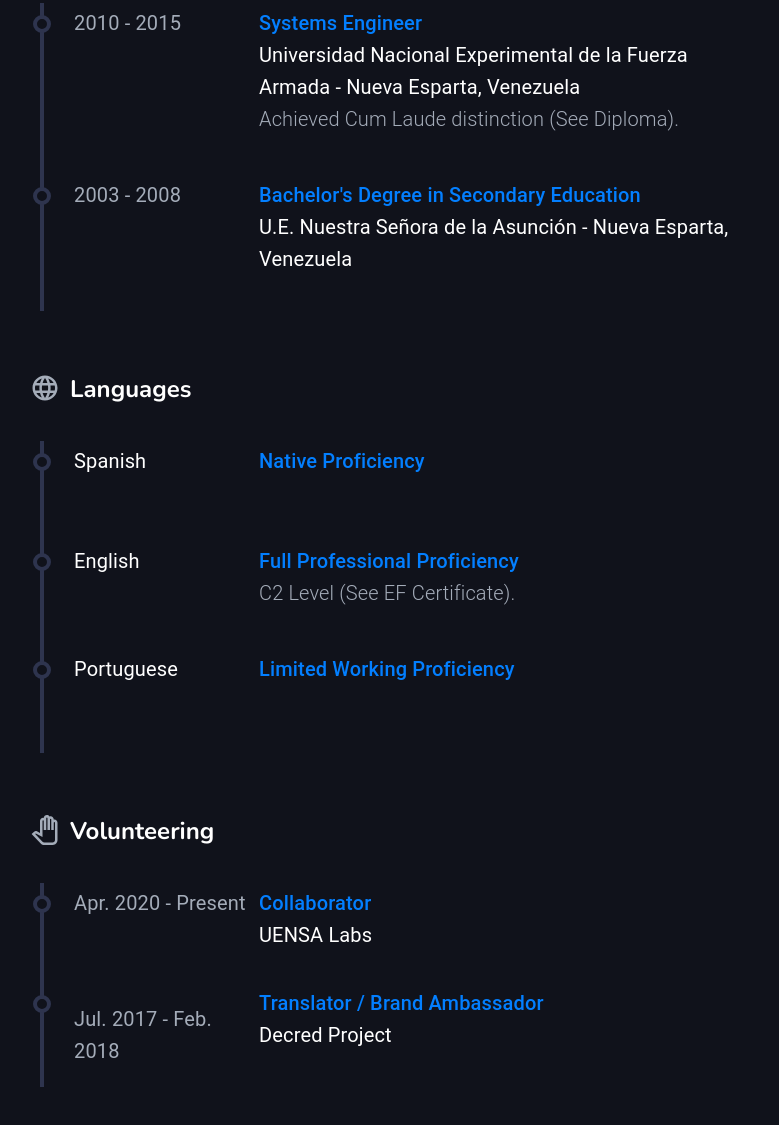
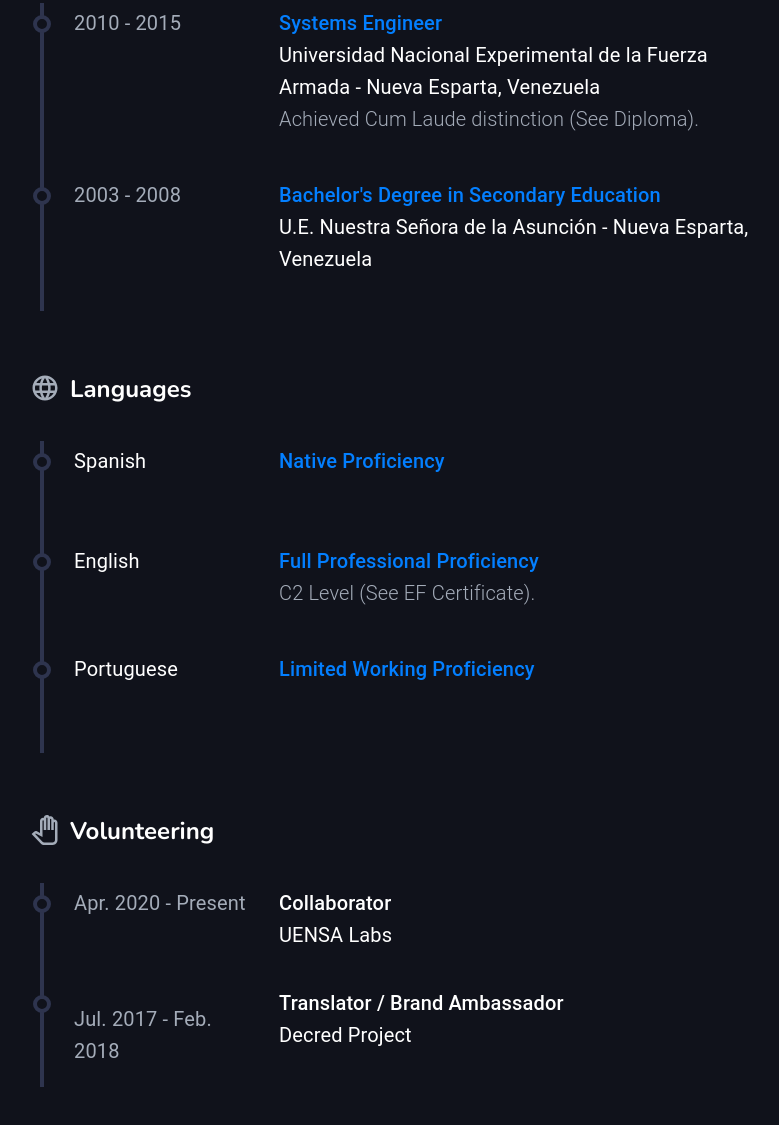
Before and after one commit to roberthdg/roberthdg.website, a Gatsby site: page /about in a window 1280 px wide. Shown: the part 1952-3077 px from the top of the page, without its empty margins (312-1091 px from the left). Built offline with nearby package versions, Linux system fonts and the light colour scheme; Gatsby itself is replaced by a stand-in of ours.

Commit message:
Updated resume information

```diff
--- a/src/components/content/Resume.js
+++ b/src/components/content/Resume.js
@@ -59,7 +59,7 @@ const Content = () => {
                 <Typography variant='h6' style={{fontWeight: '400'}}> {item.year} </Typography>
               </div>
             </Grid>
-            <Grid container item xs={11} lg={7}>
+            <Grid container item xs={11} lg={7} style={{marginLeft: '20px'}}>
               <Typography variant='h6' style={{color:'rgb(3,127,255)'}}>
                 {item.title}
                 <Typography variant='h6' style={{color:'white', fontWeight: '400'}}>{item.name}</Typography>
@@ -83,7 +83,7 @@ const Content = () => {
                 <Typography variant='h6' style={{fontWeight: '400'}}> {item.year} </Typography>
               </div>
             </Grid>
-            <Grid container item xs={11} lg={7}>
+            <Grid container item xs={11} lg={7} style={{marginLeft: '20px'}}>
               <Typography variant='h6' style={{color:'rgb(3,127,255)'}}>
                 {item.title}
                 <Typography variant='h6' style={{color:'white', fontWeight: '400'}}>{item.name}</Typography>
@@ -109,7 +109,7 @@ const Content = () => {
                 <Typography variant='h6' style={{fontWeight: '400', color: 'white'}}> {item.language} </Typography>
               </div>
             </Grid>
-            <Grid container item xs={11} lg={7}>
+            <Grid container item xs={11} lg={7} style={{marginLeft: '20px'}}>
               <Typography variant='h6' style={{color:'rgb(3,127,255)'}}>
                 {item.description}
                 {item.language==='English'
@@ -136,7 +136,7 @@ const Content = () => {
             </div>
           </Grid>
           <Grid container item xs={11} lg={7}>
-            <Typography variant='h6' style={{color:'rgb(3,127,255)'}}>
+            <Typography variant='h6' style={{color:'rgb(3,127,255)'}} style={{marginLeft: '20px'}}>
               {item.position}
               <Typography variant='h6' style={{color:'white', fontWeight: '400'}}>
                 <a href={item.link} target='_blank' style={{textDecoration:'none', cursor:'pointer', color:'white'}}>{item.organization}</a>
```
